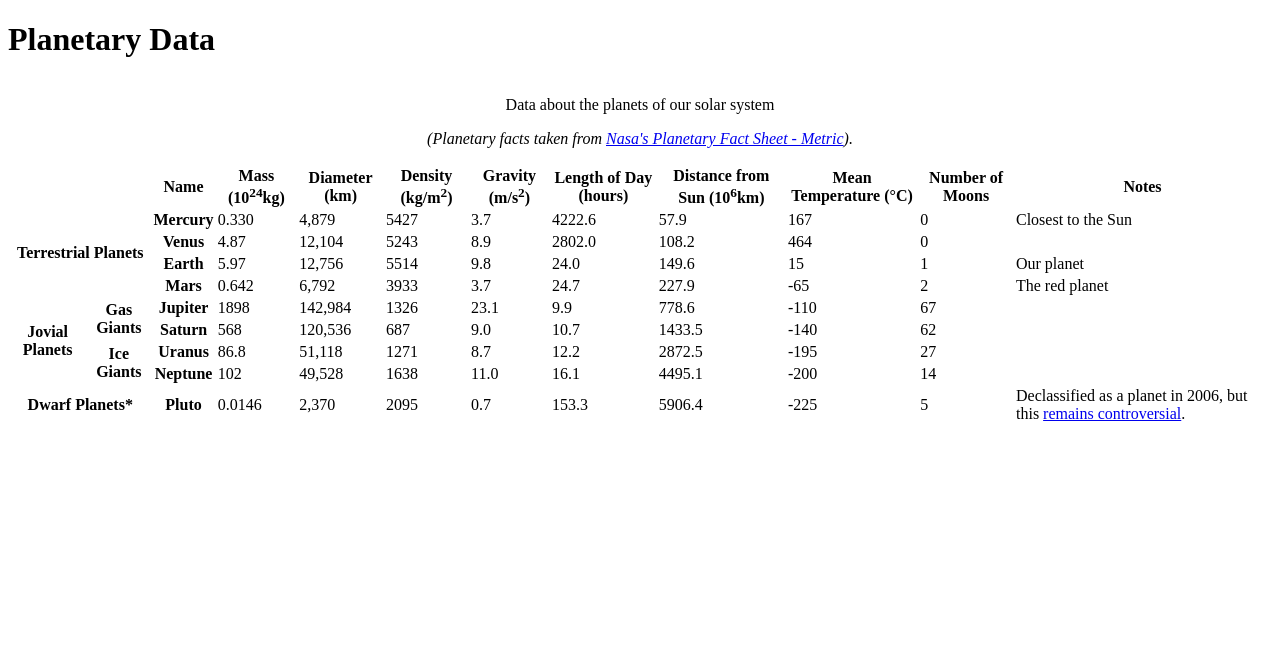
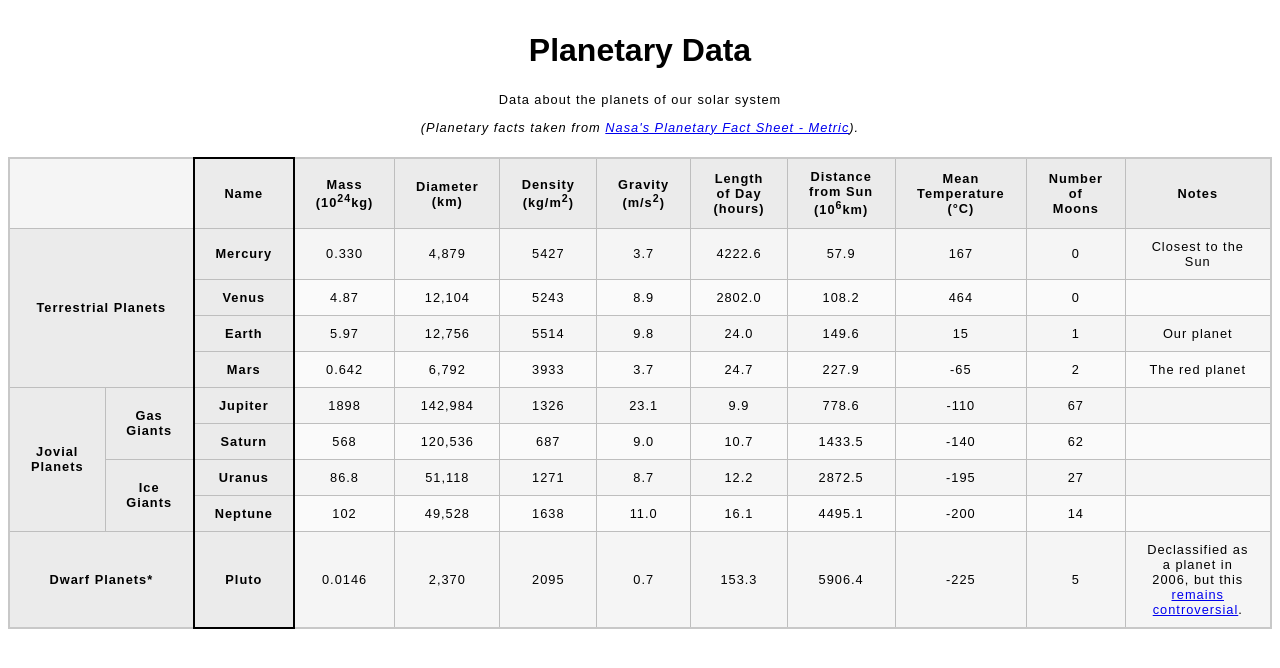
Before and after one commit to verynash/on-our-planets, a plain HTML site: page index.html in a window 1280 px wide. Drawn offline with Linux system fonts and the light colour scheme.

Commit message:
Add styles.css and link to index.html

```diff
--- a/index.html
+++ b/index.html
@@ -4,7 +4,7 @@
     <meta charset="utf-8">
     <meta name="viewport" content="width=device-width">
     <title>On Our Planets</title>
-    <link href="minimal-table.css" rel="stylesheet" type="text/css">
+    <link href="styles.css" rel="stylesheet" type="text/css">
   </head>
   <body>
     <h1>Planetary Data</h1>
--- /dev/null
+++ b/styles.css
@@ -0,0 +1,41 @@
+html {
+    font-family: sans-serif;
+  }
+
+  h1 {
+    text-align: center;
+    margin: 2rem auto 0;
+
+  }
+
+  table {
+    border-collapse: collapse;
+    border: 2px solid rgb(200,200,200);
+    letter-spacing: 1px;
+    font-size: 0.8rem;
+  }
+
+  td, th {
+    border: 1px solid rgb(190,190,190);
+    padding: 10px 20px;
+  }
+
+  th {
+    background-color: rgb(235,235,235);
+  }
+
+  td {
+    text-align: center;
+  }
+
+  tr:nth-child(even) td {
+    background-color: rgb(250,250,250);
+  }
+
+  tr:nth-child(odd) td {
+    background-color: rgb(245,245,245);
+  }
+
+  caption {
+    padding: 10px;
+  }
```
